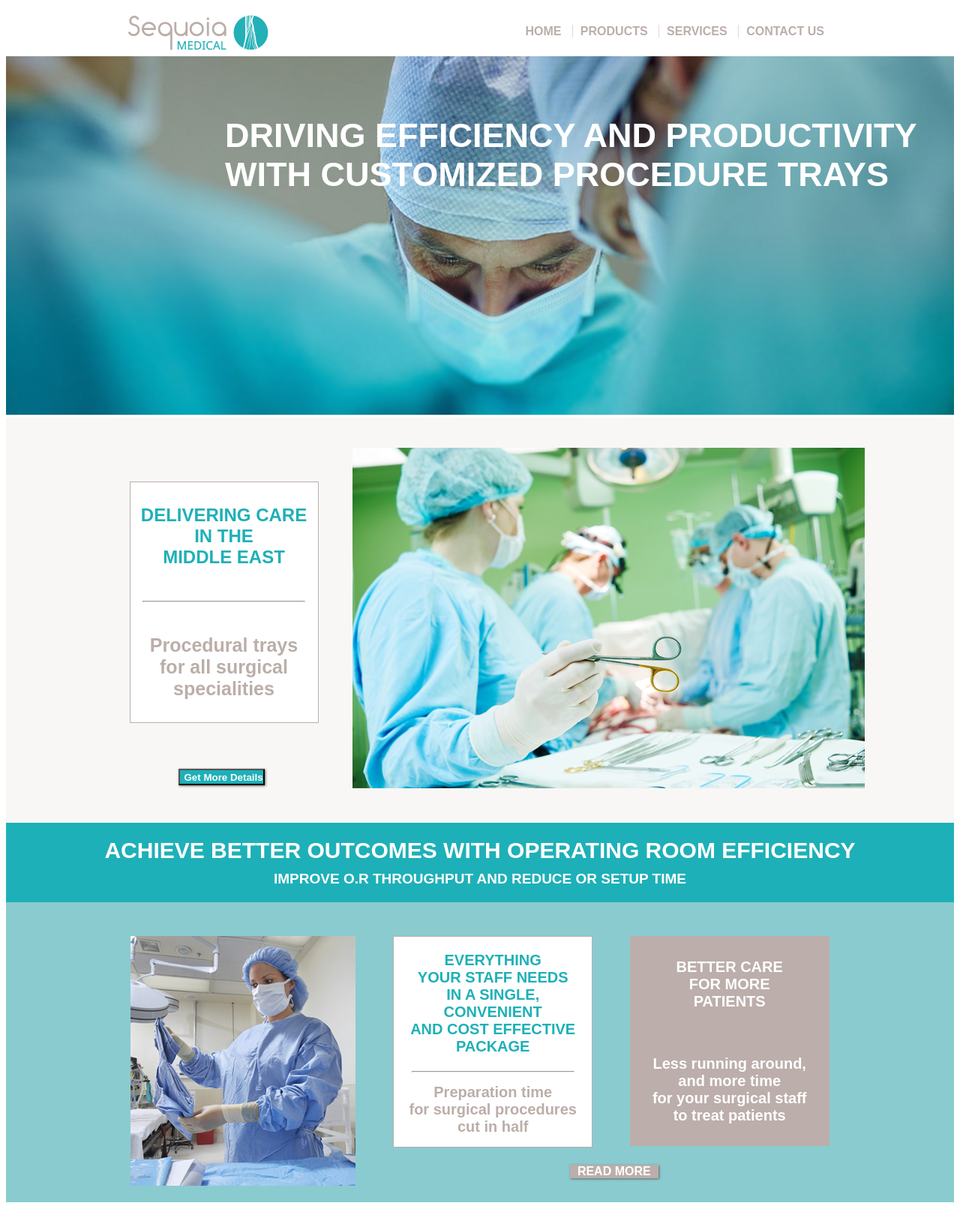
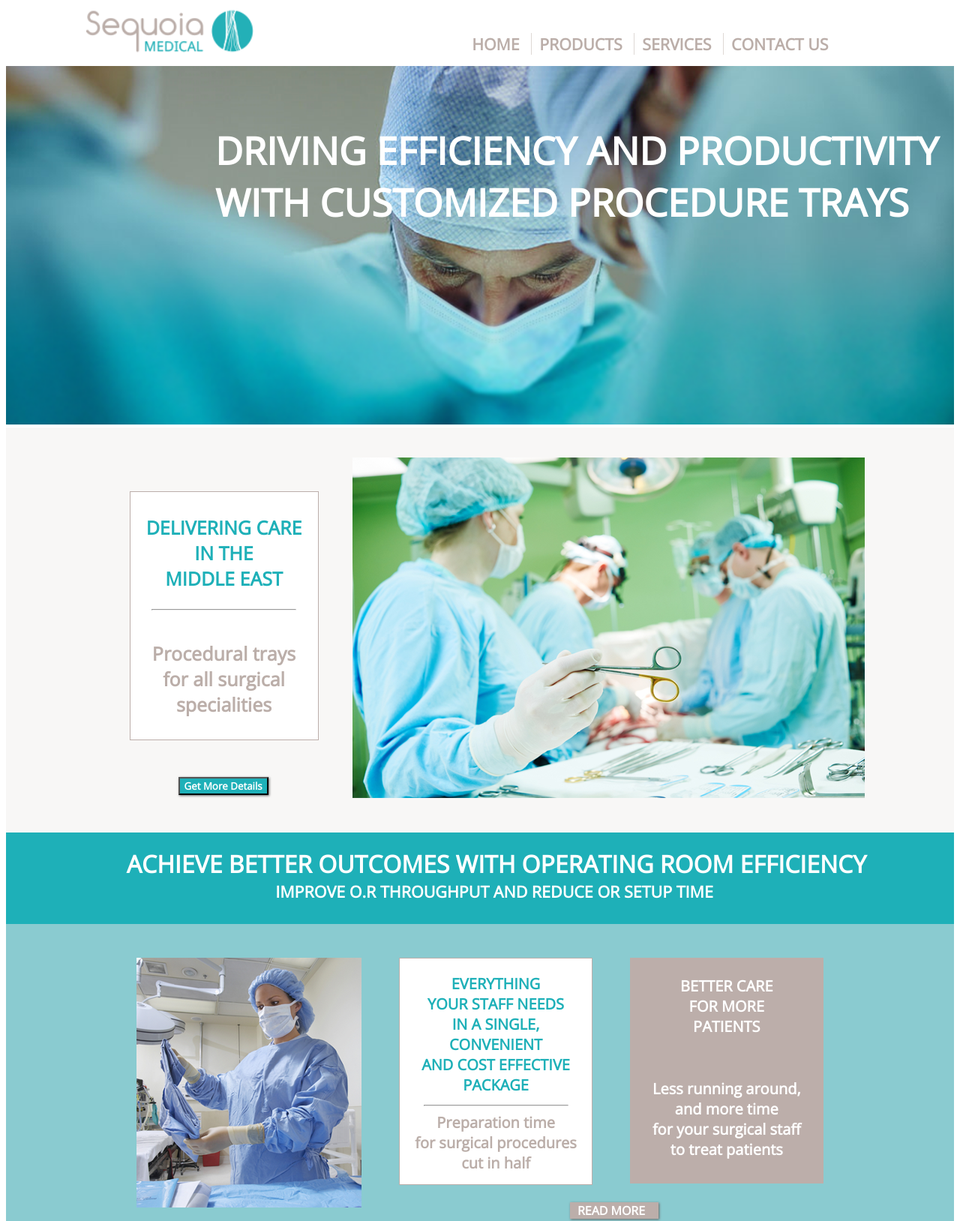
Before and after one commit to salifukayta/medoc, a plain HTML site: page html/HomePage.html in a window 1280 px wide. Shown: the top 1628 px of the page at 75% size. Drawn offline with nearby package versions, Linux system fonts and the light colour scheme.

Commit message:
- fix details part from 1 to 3 - test1 for mobile device

```diff
--- a/css/header.css
+++ b/css/header.css
@@ -2,15 +2,29 @@
     display: flex;
     flex-direction: row;
     justify-content: space-around;
+    height: 80px;
+}
+
+.sequo_img1 {
+    position: relative;
+    top: -9px;
+    left: -28px;
+
 }
 
 .menu {
     align-self: center;
+    position: relative;
+    top: 10px;
+    left: -23px;
+
 }
 
 .menu_link {
     padding: 0px 10px;
-    font-family: sans-serif;
+    font-size: 16pt;
+
+    font-family: Open Sans;
     color: #bbaea9;
     font-weight: bold;
     text-align: center;
@@ -23,7 +37,7 @@
 
 .menu_link1_1 {
     padding: 0px 10px;
-    font-family: sans-serif;
+    font-family: Open Sans;
     color: #1eb0b8;
     font-weight: bold;
     text-align: center;
@@ -32,7 +46,7 @@
 
 .menu_link1 {
     padding: 0px 10px;
-    font-family: sans-serif;
+    font-family: Open Sans;
     color: #bbaea9;
     font-weight: bold;
     text-align: center;
@@ -58,13 +72,12 @@
 
 .text_img_doc {
     color: #ffffff;
-    font-family: sans-serif;
-    /*margin-left: 200px;*/
-    font-size: 45px;
+    font-family: Open Sans;
+    font-size: 38pt;
     font-weight: bold;
     position: absolute;
-    top: 110px;
-    left: 300px;
+    top: 115px;
+    left: 287px;
 }
 
 .part2 {
@@ -84,18 +97,16 @@
     margin: 45px;
     border: thin solid #bcaeaa;
     max-width: 250px;
-    height: 320px;
+    height: 330px;
     background-color: #ffffff;
 
 }
 
 .parg1 {
     display: flex;
-
     position: relative;
     top: 30px;
-    font-size: 24px;
-
+    font-size: 25px;
 }
 
 .parg2 {
@@ -110,8 +121,10 @@
 .hr1 {
     font-size: 1px;
     color: #bcaeaa;
-    width: 215px;
+    width: 191px;
     display: flex;
+    position: relative;
+    top: -8px;
 }
 
 .part2_1 {
@@ -126,11 +139,10 @@
 
 .btn_moredetails {
     color: #ffffff;
-    font-family: sans-serif;
+    font-family: Open Sans;
     background: #1eb0b8;
-    width: 115px;
+    width: 120px;
     display: flex;
-    height: 22px;
     font-weight: bold;
     position: relative;
     margin-left: 110px;
@@ -157,29 +169,32 @@
     background: #1eb0b8;
     display: flex;
     flex-direction: column;
-    width: 100%;
     padding: 20px 0px;
     color: #ffffff;
-    font-family: sans-serif;
+    font-family: Open Sans;
     font-weight: bold;
-    font-size: 30px;
     text-align: center;
 }
 
 .p1_part3 {
-    margin-bottom: 10px
+    margin-bottom: 10px;
+    position: relative;
+    left: 22px;
+    font-size: 24pt;
 }
 
 .p2_part3 {
-    font-size: 19px;
+    font-size: 21.5px;
+    position: relative;
+    left: 19px;
+    top: -9px;
 }
 
 .part4 {
     background: #8acbd0;
     display: flex;
     width: 100%;
-    height: 400px;
-    display: flex;
+    height: 430px;
     flex-direction: row;
     justify-content: center;
 }
@@ -201,7 +216,7 @@
     padding-left: 20px;
     padding-right: 20px;
     border: thin solid #bcaeaa;
-    height: 280px;
+    height: 301px;
     background-color: #ffffff;
 
 }
@@ -215,7 +230,7 @@
     padding-left: 30px;
     padding-right: 30px;
     position: relative;
-    height: 280px;
+    height: 301px;
     background-color: #bcaeaa;
 }
 
@@ -225,7 +240,7 @@
     position: relative;
     font-size: 25px;
     color: #1eb0b8;
-    font-family: sans-serif;
+    font-family: Open Sans;
     font-weight: bold;
     text-align: center;
 }
@@ -234,19 +249,20 @@
     display: flex;
     justify-content: center;
     position: relative;
-    top: 15px;
     font-size: 25px;
-    font-family: sans-serif;
+    font-family: Open Sans;
     color: #bbaea9;
     font-weight: bold;
     text-align: center;
 }
 
 .parg4_3 {
-    font-family: sans-serif;
+    font-family: Open Sans;
     font-weight: bold;
     text-align: center;
     color: white;
+    position: relative;
+    top: -4px;
 }
 
 .parg4_4 {
@@ -257,7 +273,7 @@
 .read_more {
     margin-left: -30px;
     margin-top: 25px;
-    font-family: sans-serif;
+    font-family: Open Sans;
     background: #bcaeaa;
     width: 118px;
     font-weight: bold;
@@ -316,7 +332,7 @@
     padding-right: 60px;
     max-width: 540px;
     background-color: #ffffff;
-    font-family: sans-serif;
+    font-family: Open Sans;
 }
 
 .parg5_1 {
@@ -325,7 +341,7 @@
     margin-top: 30px;
     margin-bottom: 20px;
     color: #1eb0b8;
-    font-family: sans-serif;
+    font-family: Open Sans;
     font-weight: bold;
     text-align: center;
 }
@@ -335,7 +351,7 @@
     font-size: 20px;
     margin-bottom: 40px;
     margin-top: 20px;
-    font-family: sans-serif;
+    font-family: Open Sans;
     color: #bbaea9;
     font-weight: bold;
     text-align: center;
@@ -356,7 +372,7 @@
 
 .parg5_4_1 {
     color: #1eb0b8;
-    font-family: sans-serif;
+    font-family: Open Sans;
     font-weight: bold;
     text-align: center;
     font-size: 20px;
@@ -364,7 +380,7 @@
 }
 
 .parg5_4_2 {
-    font-family: sans-serif;
+    font-family: Open Sans;
     color: #bbaea9;
     font-weight: bold;
     text-align: center;
@@ -382,7 +398,7 @@
 
 .btn_read_more {
     color: #ffffff;
-    font-family: sans-serif;
+    font-family: Open Sans;
     background: #1eb0b8;
     font-weight: bold;
     cursor: pointer;
@@ -409,7 +425,7 @@
     background: #bcaeaa;
     padding: 10px 0px;
     color: #ffffff;
-    font-family: sans-serif;
+    font-family: Open Sans;
     font-weight: bold;
     font-size: 30px;
     text-align: center;
@@ -444,7 +460,7 @@
 
 .read_more_p8 {
     align-self: center;
-    font-family: sans-serif;
+    font-family: Open Sans;
     background: #1eb0b8;
     width: 118px;
     font-weight: bold;
@@ -550,6 +566,7 @@
     height: 350px;
     background-color: #ffffff;
 }
+
 .part11 {
 
     background: #8acbd0;
@@ -557,23 +574,21 @@
     color: #ffffff;
     font-family: sans-serif;
     font-weight: bold;
-    font-size: 30px;
+    font-size: 25px;
     text-align: center;
 }
-.part12{
+
+.part12 {
     height: 200px;
 
-    background: rgba(172,218,222,1);
-    background: -moz-linear-gradient(left, rgba(172,218,222,1) 0%, rgba(172,218,222,1) 8%, rgba(255,255,255,1) 22%, rgba(255,255,255,1) 47%, rgba(255,255,255,1) 80%, rgba(172,218,222,1) 100%);
-    background: -webkit-gradient(left top, right top, color-stop(0%, rgba(172,218,222,1)), color-stop(8%, rgba(172,218,222,1)), color-stop(22%, rgba(255,255,255,1)), color-stop(47%, rgba(255,255,255,1)), color-stop(80%, rgba(255,255,255,1)), color-stop(100%, rgba(172,218,222,1)));
-    background: -webkit-linear-gradient(left, rgba(172,218,222,1) 0%, rgba(172,218,222,1) 8%, rgba(255,255,255,1) 22%, rgba(255,255,255,1) 47%, rgba(255,255,255,1) 80%, rgba(172,218,222,1) 100%);
-    background: -o-linear-gradient(left, rgba(172,218,222,1) 0%, rgba(172,218,222,1) 8%, rgba(255,255,255,1) 22%, rgba(255,255,255,1) 47%, rgba(255,255,255,1) 80%, rgba(172,218,222,1) 100%);
-    background: -ms-linear-gradient(left, rgba(172,218,222,1) 0%, rgba(172,218,222,1) 8%, rgba(255,255,255,1) 22%, rgba(255,255,255,1) 47%, rgba(255,255,255,1) 80%, rgba(172,218,222,1) 100%);
-    background: linear-gradient(to right, rgba(172,218,222,1) 0%, rgba(172,218,222,1) 8%, rgba(255,255,255,1) 22%, rgba(255,255,255,1) 47%, rgba(255,255,255,1) 80%, rgba(172,218,222,1) 100%);
-    filter: progid:DXImageTransform.Microsoft.gradient( startColorstr='#acdade', endColorstr='#acdade', GradientType=1 );
-
-
-
+    background: rgba(172, 218, 222, 1);
+    background: -moz-linear-gradient(left, rgba(172, 218, 222, 1) 0%, rgba(172, 218, 222, 1) 8%, rgba(255, 255, 255, 1) 22%, rgba(255, 255, 255, 1) 47%, rgba(255, 255, 255, 1) 80%, rgba(172, 218, 222, 1) 100%);
+    background: -webkit-gradient(linear, left top, right top, color-stop(0%, rgba(172, 218, 222, 1)), color-stop(8%, rgba(172, 218, 222, 1)), color-stop(22%, rgba(255, 255, 255, 1)), color-stop(47%, rgba(255, 255, 255, 1)), color-stop(80%, rgba(255, 255, 255, 1)), color-stop(100%, rgba(172, 218, 222, 1)));
+    background: -webkit-linear-gradient(left, rgba(172, 218, 222, 1) 0%, rgba(172, 218, 222, 1) 8%, rgba(255, 255, 255, 1) 22%, rgba(255, 255, 255, 1) 47%, rgba(255, 255, 255, 1) 80%, rgba(172, 218, 222, 1) 100%);
+    background: -o-linear-gradient(left, rgba(172, 218, 222, 1) 0%, rgba(172, 218, 222, 1) 8%, rgba(255, 255, 255, 1) 22%, rgba(255, 255, 255, 1) 47%, rgba(255, 255, 255, 1) 80%, rgba(172, 218, 222, 1) 100%);
+    background: -ms-linear-gradient(left, rgba(172, 218, 222, 1) 0%, rgba(172, 218, 222, 1) 8%, rgba(255, 255, 255, 1) 22%, rgba(255, 255, 255, 1) 47%, rgba(255, 255, 255, 1) 80%, rgba(172, 218, 222, 1) 100%);
+    background: linear-gradient(to right, rgba(172, 218, 222, 1) 0%, rgba(172, 218, 222, 1) 8%, rgba(255, 255, 255, 1) 22%, rgba(255, 255, 255, 1) 47%, rgba(255, 255, 255, 1) 80%, rgba(172, 218, 222, 1) 100%);
+    filter: progid:DXImageTransform.Microsoft.gradient(startColorstr='#acdade', endColorstr='#acdade', GradientType=1);
 
     display: flex;
     flex-direction: row;
@@ -581,14 +596,12 @@
     position: relative;
     padding: 0 420px;
     align-items: center;
-;
 }
 
-.part12_1{
-
+.part12_1 {
     color: #1eb0b8;
     background-color: #ffffff;
-    font-family: sans-serif;
+    font-family: Open Sans;
     font-weight: bold;
     font-size: 20px;
     text-align: center;
@@ -597,26 +610,29 @@
     -webkit-box-shadow: 1px 1px 10px 3px #d6d6d6;
     -o-box-shadow: 1px 1px 10px 3px #d6d6d6;
     box-shadow: 1px 1px 10px 3px #d6d6d6;
-    filter:progid:DXImageTransform.Microsoft.Shadow(color=#d6d6d6, Direction=134, Strength=10);
+    filter: progid:DXImageTransform.Microsoft.Shadow(color=#d6d6d6, Direction=134, Strength=10);
 
     width: 160px;
     height: 100px;
 }
-.part13{
+
+.part13 {
     background: #8acbd0;
     height: 50px;
     padding: 10px 0px;
     color: #ffffff;
-  display: flex;
-    justify-content:center;
+    display: flex;
+    justify-content: center;
 }
-.width{
+
+.width {
     width: 95px;
 }
+
 .read_more_p13 {
     align-self: center;
     color: #ffffff;
-    font-family: sans-serif;
+    font-family: Open Sans;
     background: #bcaeaa;
     font-weight: bold;
     cursor: pointer;
@@ -638,21 +654,24 @@
     /*-webkit-border-radius: 10px;*/
     /*border-radius: 10px;*/
 }
-.part14{
+
+.part14 {
     height: 110px;
     background-color: #1eb0b8;
     display: flex;
     flex-direction: row;
     justify-content: space-around;
 }
+
 .menu_link14 {
     padding: 0px 10px;
-    font-family: sans-serif;
+    font-family: Open Sans;
     color: #ffffff;
     font-weight: bold;
     text-align: center;
     text-decoration: none;
 }
+
 .menu_separator14 {
     border-left: thin solid #adaeac;
 }
--- a/html/HomePage.html
+++ b/html/HomePage.html
@@ -3,9 +3,11 @@
 <head>
 
     <meta http-equiv="content-type" content="text/html; charset=utf-8"/>
-    <meta name="viewport" content="width=device-width, initial-scale=1">
+    <!--<meta name="viewport" content="width=device-width, initial-scale=1">-->
 
     <link rel="stylesheet" type="text/css" href="../css/header.css"/>
+    <link href="https://fonts.googleapis.com/css?family=Open+Sans" rel="stylesheet">
+
     <title>Home Page</title>
 
 </head>
@@ -13,8 +15,7 @@
 <body>
 
 <div class="header">
-
-    <img src="../img/sequoia.png" class="sequo_img">
+        <img src="../img/sequoia.png" class="sequo_img1">
     <div class="menu">
         <a class="menu_link" href="#">
             HOME
@@ -386,7 +387,7 @@
         </a>
         <a class="menu_link14 menu_separator14" href="">
 
-            CONTACTS US
+            CONTACT US
 
         </a>
     </div>
```
